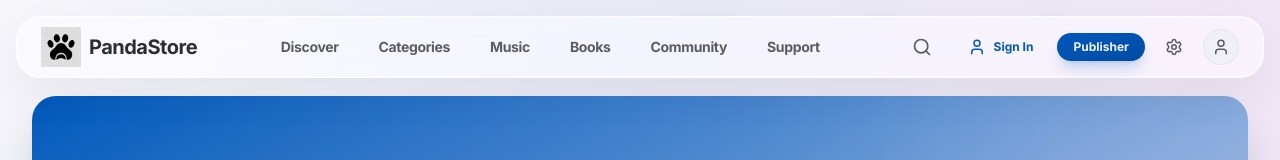
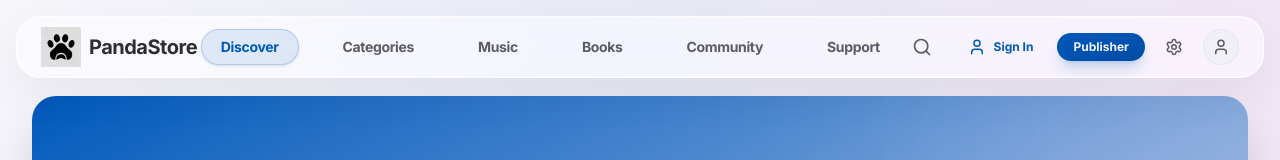
Before and after one commit to ravitejayadav86/app-store, a Next.js app: page / in a window 1280 px wide. Shown: the top 160 px of the page. Built offline with nearby package versions, Linux system fonts and the light colour scheme; no server answers.

Commit message:
Update desktop navigation to pill-style with supersmooth animations

```diff
--- a/src/components/layout/Navbar.tsx
+++ b/src/components/layout/Navbar.tsx
@@ -77,22 +77,22 @@ export const Navbar = ({ isHidden = false }: { isHidden?: boolean }) => {
                         {/* Categories - Desktop */}
                         <div className="hidden md:flex items-center gap-6">
                             {["Discover", "Categories", "Music", "Books", "Community", "Support"].map((item) => {
-                                const href = `/${item.toLowerCase()}`;
-                                const isActive = pathname === href;
+                                const href = `/${item.toLowerCase() === 'discover' ? '' : item.toLowerCase()}`;
+                                const isActive = pathname === href || (href !== "/" && pathname?.startsWith(href));
                                 return (
                                     <Link
                                         key={item}
                                         href={href}
-                                        className={`relative text-sm font-bold transition-all px-2 py-1 ${
-                                            isActive ? "text-primary" : "text-on-surface-variant hover:text-primary"
+                                        className={`relative text-sm font-bold transition-all px-5 py-2 rounded-full ${
+                                            isActive ? "text-primary" : "text-on-surface-variant hover:text-primary hover:bg-primary/5"
                                         } tracking-tight`}
                                     >
-                                        {item}
+                                        <span className="relative z-10">{item}</span>
                                         {isActive && (
                                             <motion.div
-                                                layoutId="nav-active"
-                                                className="absolute -bottom-1 left-0 right-0 h-0.5 bg-primary rounded-full"
-                                                transition={{ type: "spring", stiffness: 380, damping: 30 }}
+                                                layoutId="desktop-nav-active"
+                                                className="absolute inset-0 bg-primary/10 rounded-full border border-primary/20 shadow-sm"
+                                                transition={{ type: "spring", stiffness: 400, damping: 30 }}
                                             />
                                         )}
                                     </Link>
```
